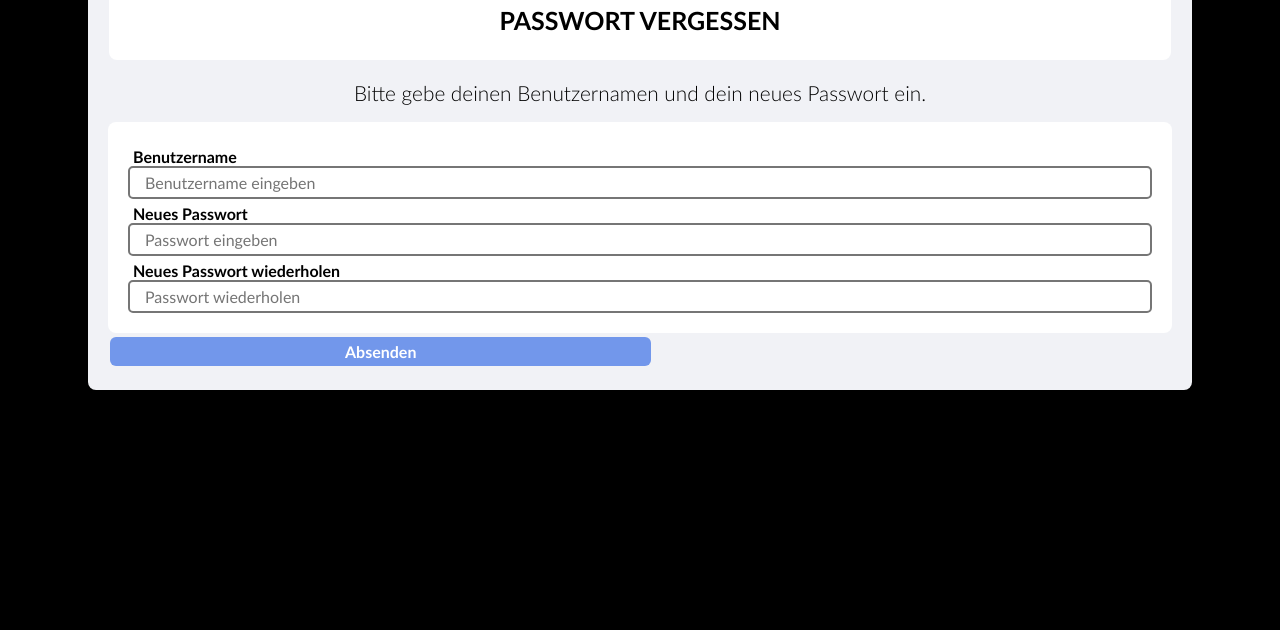
After one commit to denishartl/isef01-webinterface, a Django app: page /password in a window 1280 px wide. The commit adds this page. Shown: the part 142-772 px from the top of the page. Run offline with Django 4.2, Linux system fonts and the light colour scheme.

Commit message:
Add option to remember username and reset password

```diff
--- a/static/css/style.css
+++ b/static/css/style.css
@@ -12,10 +12,10 @@ Sections in the Stylesheet
 
 
 /* 1. Basic Settings */
-
+/*
 * {
     outline: 1px solid red;
-}
+}*/
 
 @font-face {
     font-family: 'Lato';
--- a/static/js/main.js
+++ b/static/js/main.js
@@ -158,6 +158,8 @@ $(document).ready(function () {
 
 window.addEventListener("DOMContentLoaded", (event) => {
     document.getElementById('buttonlogout').addEventListener('click', async function () {
-        localStorage.removeItem('user_id');
+        if (localStorage.getItem('saveUsername') != "true") {
+            localStorage.removeItem('user_id');
+        }
     });
 });
--- /dev/null
+++ b/static/js/password.js
@@ -0,0 +1,74 @@
+async function getUser(user_id) {
+    let url = 'https://iu-isef01-functionapp2.azurewebsites.net/api/getuser?user_id=' + user_id;
+    return fetch(url)
+        .then(response => response.json())
+        .then(responseJson => { return responseJson });
+}
+
+async function updateUser(user_id, user_password) {
+    let url = 'https://iu-isef01-functionapp2.azurewebsites.net/api/UpdateUser?user_id=' + user_id;
+    let body = {
+        'password': user_password
+    }
+    return fetch(url, {
+        method: 'POST',
+        body: JSON.stringify(body)
+    })
+        .then(response => { return response });
+}
+
+function printError(message) {
+    document.getElementById('error').innerHTML = message;
+    document.getElementById('error').hidden = false;
+}
+
+
+document.getElementById('passwordsubmit').addEventListener('click', async function () {
+    document.getElementById('error').hidden = true;
+    if (document.getElementById('username').value != "") {
+        try {
+            var user = await getUser(document.getElementById('username').value);
+        }
+        catch (error) {
+            printError("Benutzername nicht bekannt!")
+            return 1;
+        }
+        if (document.getElementById('password').value != "") {
+            if (document.getElementById('password2').value != "") {
+                if (document.getElementById('password').value == document.getElementById('password2').value) {
+                    // Check if password is equivalent to the old one, if not reset
+                    console.log(document.getElementById('password').value)
+                    console.log('break')
+                    console.log(user.password)
+                    if (document.getElementById('password').value != user.password) {
+                        updateuser_response = await updateUser(
+                            user_id = user.id,
+                            user_password = document.getElementById('password').value
+                        );
+                        if (updateuser_response.status != 200) {
+                            printError('Fehler beim Zurücksetzen des Passwort!');
+                        }
+                        else {
+                            document.getElementById('passwordform').submit()
+                        }
+                    }
+                    else {
+                        printError('Neues und altes Passwort sind identisch!')
+                    }
+                }
+                else {
+                    printError('Die neuen Passwörter sind nicht identisch!')
+                }
+            }
+            else {
+                printError("Bitte neues Passwort wiederholen!")
+            }
+        }
+        else {
+            printError("Bitte neues Passwort eingeben!")
+        };
+    }
+    else {
+        printError("Bitte Benutzernamen eingeben!")
+    };
+});
--- a/tickets/templates/tickets/index.html
+++ b/tickets/templates/tickets/index.html
@@ -30,8 +30,8 @@
         </div>
         <table type="username">
           <tr>
-            <td><input type="checkbox"> Benutzername merken </td>
-            <td type="right"><a href="#"> Passwort vergessen? </a> </td>
+            <td><input type="checkbox" id="saveusername"> Benutzername merken </td>
+            <td type="right"><a href="password"> Passwort vergessen? </a> </td>
           </tr>
         </table>
       </div>
--- /dev/null
+++ b/tickets/templates/tickets/password.html
@@ -0,0 +1,40 @@
+{% load static %}
+<!DOCTYPE html>
+
+<head>
+  <meta http-equiv="content-type" content="text/html; charset=utf-8">
+  <title> Melde dich im Ticketsystem an </title>
+  <link href="{% static 'css/style.css' %}" rel="stylesheet" type='text/css'>
+</head>
+
+
+<body>
+  <div class="container">
+    <center> <img src="static\logo128.png" width="120px" /> </center>
+    <center>
+      <h1> PASSWORT VERGESSEN </h1>
+    </center>
+    <center>
+      <h2> Bitte gebe deinen Benutzernamen und dein neues Passwort ein. </h2>
+    </center>
+    <form id="passwordform" action="/" method="get">
+      <div class="containerklein">
+        <div type="Meldung">
+          <label type="description">Benutzername </label>
+          <input type="text" placeholder="Benutzername eingeben" name="username" id="username" required>
+        </div>
+        <div type="Meldung">
+          <label type="description">Neues Passwort </label>
+          <input type="password" placeholder="Passwort eingeben" name="password" id="password" required>
+        </div>
+        <div type="Meldung">
+          <label type="description">Neues Passwort wiederholen </label>
+          <input type="password" placeholder="Passwort wiederholen" name="password2" id="password2" required>
+        </div>
+      </div>
+      <label class="error" hidden="true" id="error">Error goes here!</label>
+    </form>
+    <a type="submit" form="passwordform" value="Submit" id="passwordsubmit">Absenden</a>
+  </div>
+  <script src="{% static 'js/password.js' %}"></script>
+</body>
--- a/tickets/urls.py
+++ b/tickets/urls.py
@@ -6,4 +6,5 @@ urlpatterns = [
     path('main', views.main, name='main'),
     path('createticket', views.createticket, name='createticket'),
     path('displayticket', views.displayticket, name='displayticket'),
+    path('password', views.password, name='password'),
 ]
--- a/tickets/views.py
+++ b/tickets/views.py
@@ -19,3 +19,7 @@ def createticket(request):
 def displayticket(request):
     print('Request for displayticket page received')
     return render(request, 'tickets/displayticket.html')
+
+def password(request):
+    print('Request for password page received')
+    return render(request, 'tickets/password.html')
```
Also changed, not shown: static/js/login.js (+18 -0 lines).
